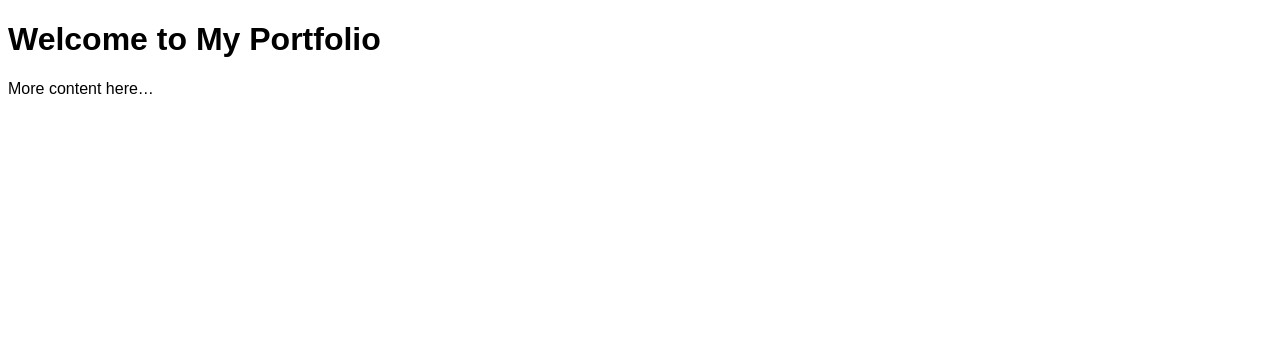
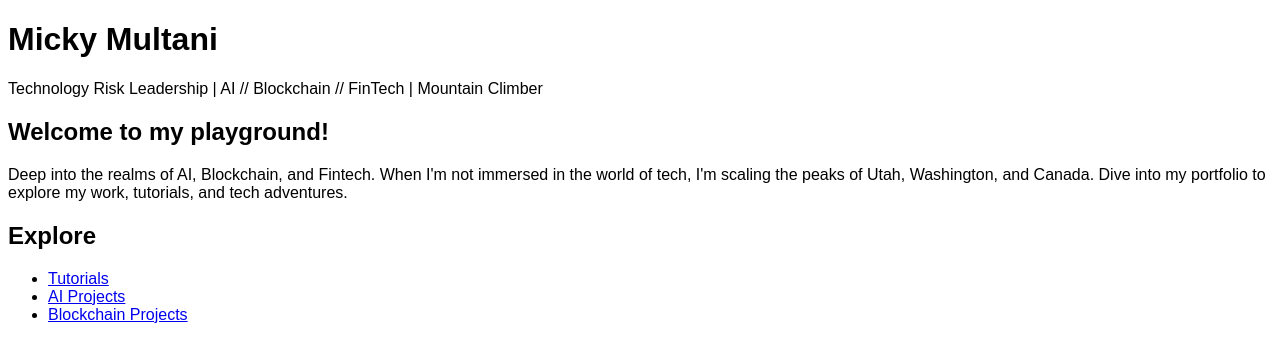
Before and after one commit to mickymultani/portfolio, a Jekyll site: the page built from index.md, in a window 1280 px wide. Shown: the top 362 px of the page. Built offline with Jekyll 4.4.1, drawn with Linux system fonts in a browser that asks for light colours; our own code applies the rules of GitHub Pages for plain Markdown files.

Commit message:
Update index.md

```diff
--- a/index.md
+++ b/index.md
@@ -2,5 +2,28 @@
 layout: default
 ---
 
-# Welcome to My Portfolio
-More content here...
+<!-- Header -->
+<div id="header">
+    <h1>Micky Multani</h1>
+    <p>Technology Risk Leadership | AI // Blockchain // FinTech | Mountain Climber</p>
+</div>
+
+<!-- Blurb about you -->
+<div id="about">
+    <h2>Welcome to my playground!</h2>
+    <p>
+        Deep into the realms of AI, Blockchain, and Fintech.
+        When I'm not immersed in the world of tech, I'm scaling the peaks of Utah, Washington, and Canada.
+        Dive into my portfolio to explore my work, tutorials, and tech adventures.
+    </p>
+</div>
+
+<!-- Navigation -->
+<div id="navigation">
+    <h2>Explore</h2>
+    <ul>
+        <li><a href="./tutorials/">Tutorials</a></li>
+        <li><a href="./ai-projects/">AI Projects</a></li>
+        <li><a href="./blockchain-projects/">Blockchain Projects</a></li>
+    </ul>
+</div>
```
